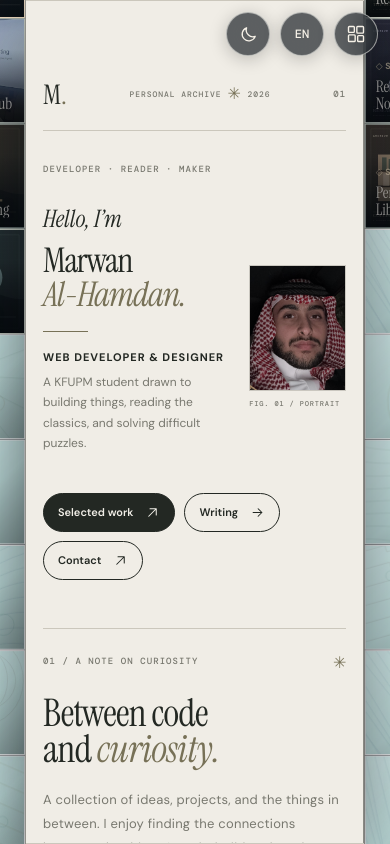
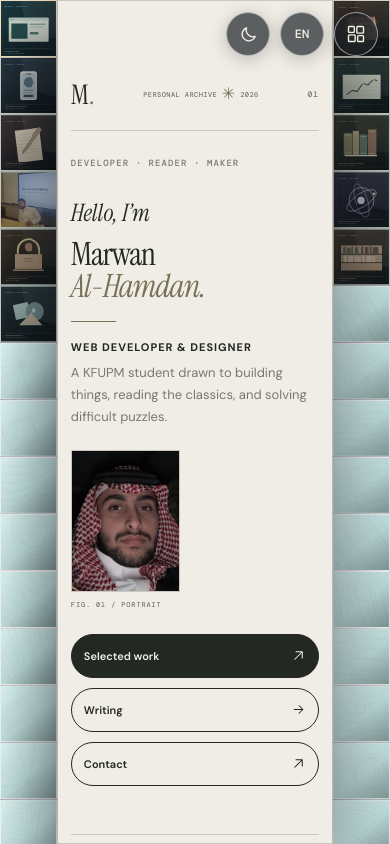
Before and after one commit to MarwanKFUPM/portfolio-assignment, a React (Vite) app: page / in a window 390 px wide. Built offline with nearby package versions, Linux system fonts and the light colour scheme.

Commit message:
Fixed and improved mobile integration

```diff
--- a/src/components/ArchiveMosaic.jsx
+++ b/src/components/ArchiveMosaic.jsx
@@ -91,22 +91,29 @@ export default function ArchiveMosaic({ entries, viewport, archive, lang, onOpen
     element.addEventListener('pointerover', hoverEntry, { passive: true });
     element.addEventListener('focusin', pause);
     element.addEventListener('scroll', scroll, { passive: true });
-    // ~25 fps is enough for this slow motion and avoids a 60 fps React workload.
-    const timer = window.setInterval(() => {
-      const time = performance.now();
+    // Drive the 2-second eased rewind with requestAnimationFrame. The DOM
+    // scroll position changes per frame; React only updates at 120px buckets.
+    // This is smoother than the previous 25fps interval without re-rendering
+    // hundreds of tiles every frame.
+    let frame = 0;
+    const tick = time => {
       const delta = lastTime.current ? Math.min(time - lastTime.current, 100) : 0;
       lastTime.current = time;
-      if (document.hidden || reduce.matches || time < pauseUntil.current) return;
+      if (!document.hidden && !reduce.matches && time >= pauseUntil.current) {
         const max = element.scrollHeight - element.clientHeight;
-      if (max <= 40) return;
+        if (max > 40) {
           const next = advanceAutoScroll(
             { ...scrollState.current, position: element.scrollTop }, delta, max
           );
           scrollState.current = next;
           element.scrollTop = next.position;
-    }, 40);
+        }
+      }
+      frame = window.requestAnimationFrame(tick);
+    };
+    frame = window.requestAnimationFrame(tick);
     return () => {
-      window.clearInterval(timer);
+      window.cancelAnimationFrame(frame);
       element.removeEventListener('wheel', pause);
       element.removeEventListener('touchstart', pause);
       element.removeEventListener('pointerdown', pause);
--- a/src/lib/autoScroll.js
+++ b/src/lib/autoScroll.js
@@ -4,7 +4,7 @@
  */
 export const SCROLL_RESUME_DELAY_MS = 2000;
 export const SCROLL_SPEED_PX_PER_MS = 0.019 * (4 / 3); // 33⅓% faster than before
-export const REWIND_DURATION_MS = 400;
+export const REWIND_DURATION_MS = 2000;
 
 export function initialAutoScrollState() {
   return { position: 0, phase: 'down', rewindFrom: 0, rewindElapsed: 0 };
@@ -20,9 +20,11 @@ export function advanceAutoScroll(state, elapsedMs, maximum) {
   if (state.phase === 'rewind') {
     const rewindElapsed = Math.min(REWIND_DURATION_MS, state.rewindElapsed + delta);
     const progress = rewindElapsed / REWIND_DURATION_MS;
-    // A quick upward sweep. Its duration doesn't grow with archive length.
+    // Quintic smootherstep: zero velocity at both ends of the 2-second
+    // return. This avoids the abrupt initial snap of a quadratic rewind.
     if (progress >= 1) return initialAutoScrollState();
-    const remaining = (1 - progress) ** 2;
+    const eased = progress * progress * progress * (progress * (progress * 6 - 15) + 10);
+    const remaining = 1 - eased;
     return {
       position: Math.min(max, state.rewindFrom * remaining),
       phase: 'rewind', rewindFrom: state.rewindFrom, rewindElapsed,
--- a/src/styles/global.css
+++ b/src/styles/global.css
@@ -247,3 +247,42 @@ a { color: inherit; }
 .mosaic-scroll { scroll-behavior: auto; }
 
 :root[data-theme="dark"] .mosaic-tile--ambient { background-blend-mode: screen, normal; }
+
+/* Responsive portfolio: visible square streams and a narrow-screen editorial page.
+   The rails occupy actual layout space instead of being clipped behind paper. */
+@media (max-width: 600px) {
+  .site-shell--compact .portfolio-panel {
+    padding: max(76px, calc(env(safe-area-inset-top, 0px) + 64px))
+      clamp(12px, 3.3vw, 18px) 20px;
+  }
+  .site-shell--compact .panel-heading { gap: 5px; padding-bottom: 18px; }
+  .site-shell--compact .panel-label { font-size: 7px; letter-spacing: .06em; }
+  .site-shell--compact .panel-index { font-size: 8px; }
+  .site-shell--compact .intro-section { padding-top: 27px; }
+  .site-shell--compact .hero-intro { flex-direction: column; align-items: stretch; gap: 22px; }
+  .site-shell--compact .hero-copy { flex-basis: auto; width: 100%; }
+  .site-shell--compact .hero-copy h1 { font-size: clamp(32px, 8vw, 42px); overflow-wrap: anywhere; }
+  .site-shell--compact .hero-greeting { font-size: 24px; }
+  .site-shell--compact .hero-description { max-width: none; font-size: 13px; line-height: 1.7; }
+  .site-shell--compact .portrait-frame { width: min(44%, 132px); align-self: flex-start; margin-bottom: 9px; }
+  .site-shell--compact .hero-actions { display: grid; grid-template-columns: 1fr; gap: 10px; margin-top: 33px; }
+  .site-shell--compact .hero-actions .pill-link { min-width: 0; width: 100%; min-height: 44px; justify-content: space-between; padding: 11px 12px; }
+  .site-shell--compact .view-title { font-size: clamp(34px, 9.3vw, 50px); overflow-wrap: anywhere; }
+  .site-shell--compact .editorial-block h2 { font-size: clamp(32px, 9.3vw, 45px); }
+  .site-shell--compact .view-lede { font-size: 15px; }
+  .site-shell--compact .resource-link { min-width: 0; font-size: 14px; overflow-wrap: anywhere; }
+  .site-shell--compact .panel-footer { flex-wrap: wrap; }
+  /* Tiny image rails are tappable picture previews, not unreadable text cards.
+     Full titles appear when entering Archive Mode. */
+  .mosaic-scroll--compact:not(.mosaic-scroll--archive) .mosaic-tile--entry .tile-content { display: none; }
+  .mosaic-scroll--compact:not(.mosaic-scroll--archive) .mosaic-tile--entry .tile-visual::after {
+    background: linear-gradient(0deg, rgba(5,11,16,.20),rgba(5,11,16,0) 65%);
+  }
+}
+@media (max-width: 350px) {
+  .site-shell--compact .hero-copy h1 { font-size: 31px; }
+  .site-shell--compact .portrait-frame { width: 108px; }
+  .site-shell--compact .panel-heading .panel-label { font-size: 6px; }
+  .site-shell--compact .floating-controls { gap: 7px; right: 7px; }
+  .site-shell--compact .orb-button { width: 42px; height: 42px; }
+}
```
Also changed, not shown: src/lib/mosaicLayout.js, 2 other files (tests, documents, lock files or other folders). Lines whose indentation alone changed are shown as unchanged.
